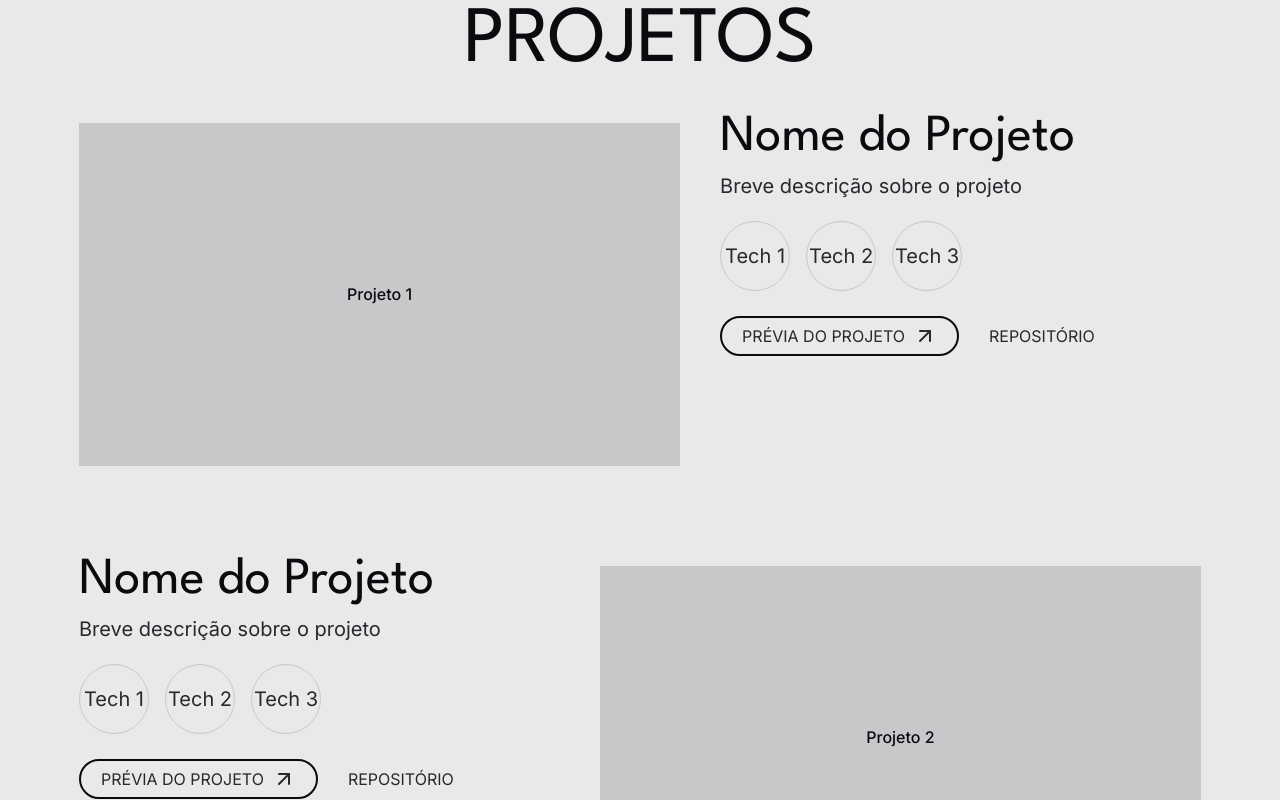
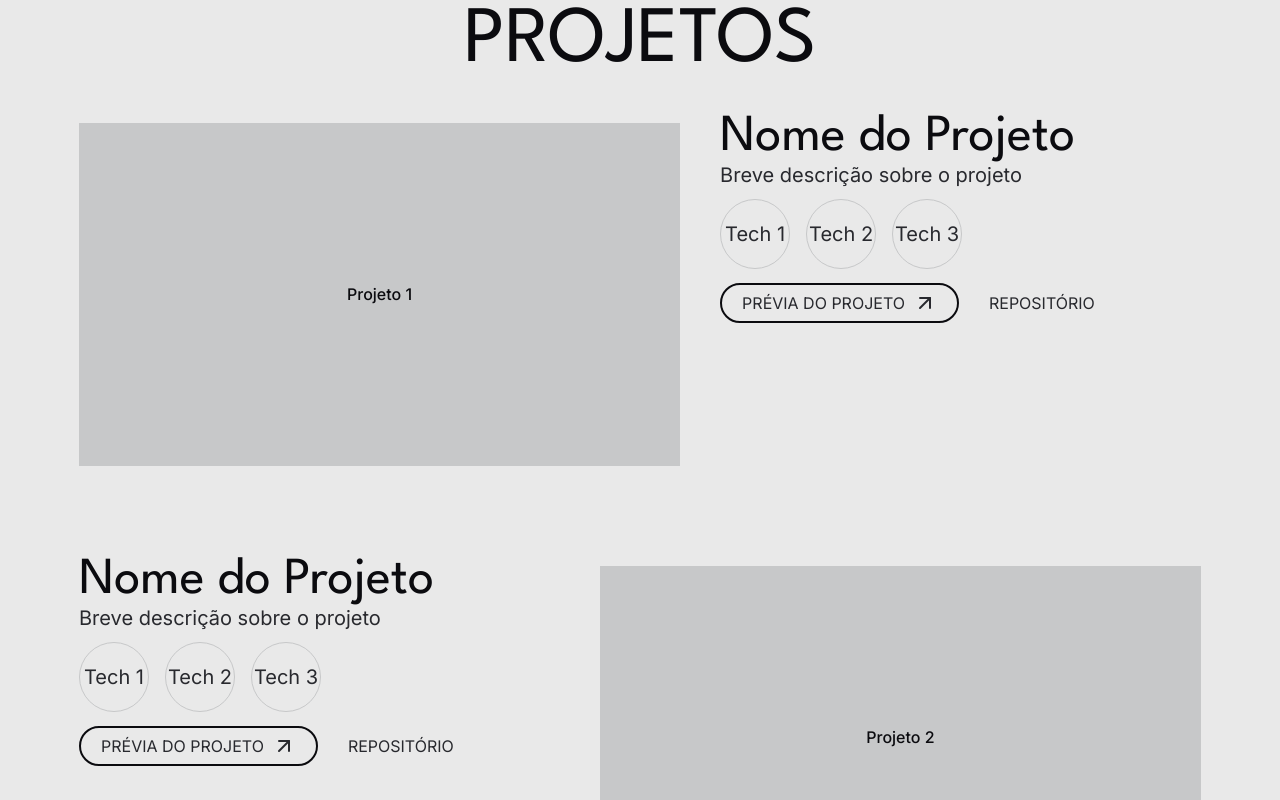
Before and after one commit to tatyanepgoncalves/portfolio, a React (Vite) app: page / in a window 1280 px wide. Shown: the part 1920-2720 px from the top of the page. Built offline with nearby package versions, Linux system fonts and the light colour scheme.

Commit message:
💄 feat: Estilização   Ajustes no Texto do Projeto Item

```diff
--- a/src/styles/_projetos.scss
+++ b/src/styles/_projetos.scss
@@ -21,6 +21,12 @@
   display: flex;
   flex-direction: column;
   gap: 1.4rem;
+
+  .text-project {
+    display: flex;
+    flex-direction: column;
+    gap: 1.4rem;
+  }
 
   .image-box {
     width: 100%;
@@ -109,8 +115,6 @@
 
   .text-project {
     width: 80%;
-    display: flex;
-    flex-direction: column;
     gap: 2.5rem;
 
     h3 {
```
